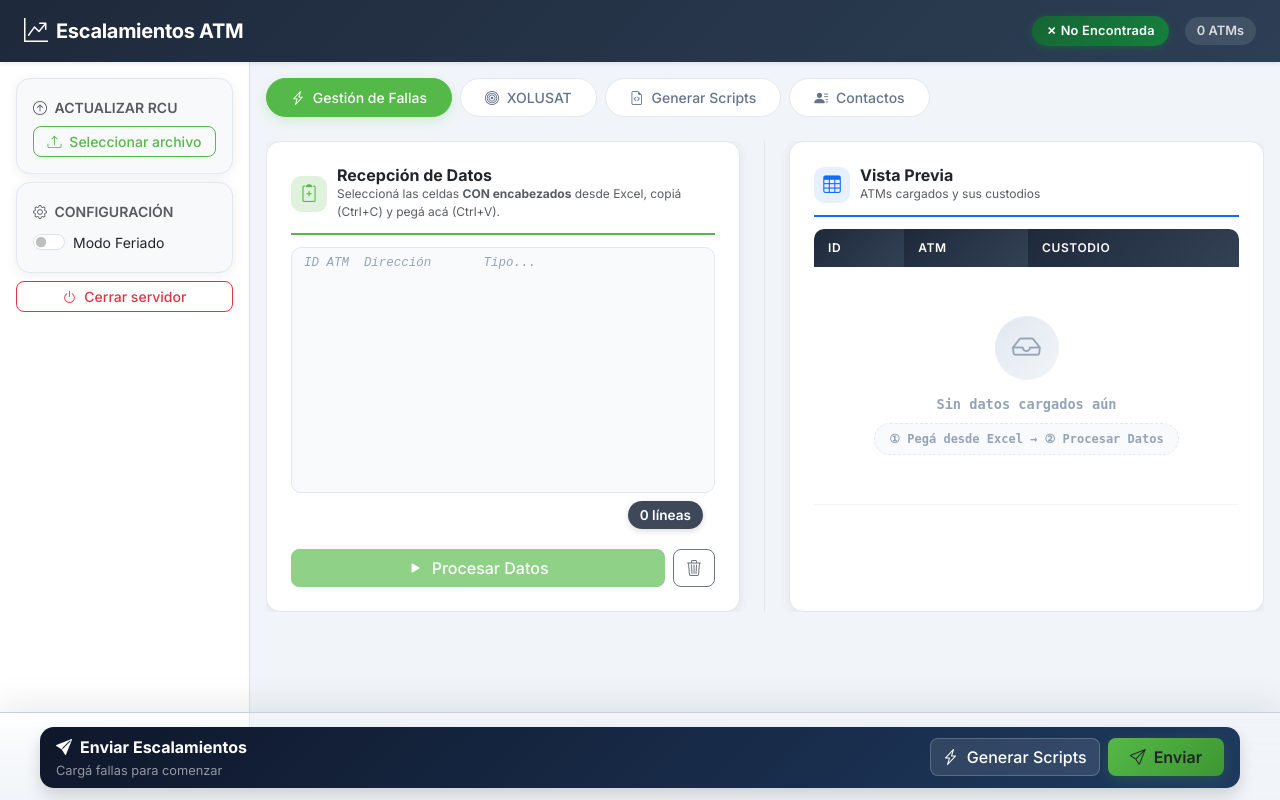
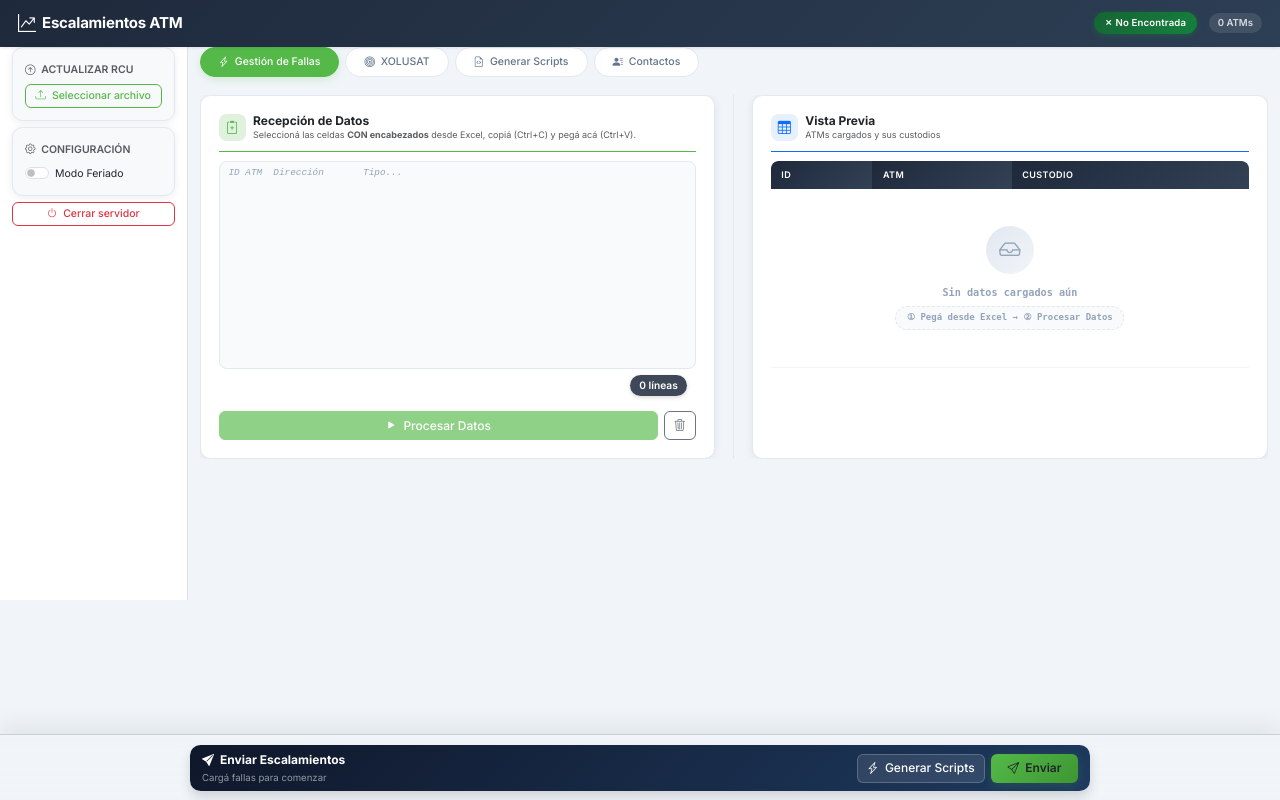
Before and after one commit to Adrian-Iglesias-1/EscalamientosBHDFlask, a Flask app: page / in a window 1280 px wide. Run offline with Flask 3, Linux system fonts and the light colour scheme; data that the repository does not hold is empty.

Commit message:
Fix zoom notebook: JS fallback + cache bust v2.1

```diff
--- a/backend/static/style.css
+++ b/backend/static/style.css
@@ -699,6 +699,13 @@ section#tab-xolusat .data-card-header {
     border-radius: 10px;
 }
 
+/* ─── Zoom notebook (pantallas ≤1440px) ─────────────────────────────── */
+@media screen and (max-width: 1440px) {
+    html {
+        zoom: 0.75;
+    }
+}
+
 /* ─── Responsive ────────────────────────────────────────────────────── */
 @media (max-width: 991px) {
     .sidebar { display: none !important; }
--- a/backend/templates/index.html
+++ b/backend/templates/index.html
@@ -10,7 +10,7 @@
     <link href="https://cdn.jsdelivr.net/npm/bootstrap@5.3.3/dist/css/bootstrap.min.css" rel="stylesheet">
     <link href="https://cdn.jsdelivr.net/npm/bootstrap-icons@1.11.3/font/bootstrap-icons.min.css" rel="stylesheet">
     <link href="https://fonts.googleapis.com/css2?family=Inter:wght@300;400;500;600;700&display=swap" rel="stylesheet">
-    <link rel="stylesheet" href="/static/style.css?v=dev">
+    <link rel="stylesheet" href="/static/style.css?v=2.1">
 </head>
 <body>
 
@@ -642,7 +642,13 @@
 </div>
 
 <script src="https://cdn.jsdelivr.net/npm/bootstrap@5.3.3/dist/js/bootstrap.bundle.min.js"></script>
-    <script src="/static/script.js?v=dev"></script>
+    <script src="/static/script.js?v=2.1"></script>
+<script>
+    // Zoom 75% en notebooks (pantalla CSS ≤ 1440px, cubre 1920x1200 @150% = 1280px)
+    if (window.screen.width <= 1440) {
+        document.documentElement.style.zoom = '0.75';
+    }
+</script>
 
 </body>
 </html>
```
Also changed, not shown: 1 other file.
